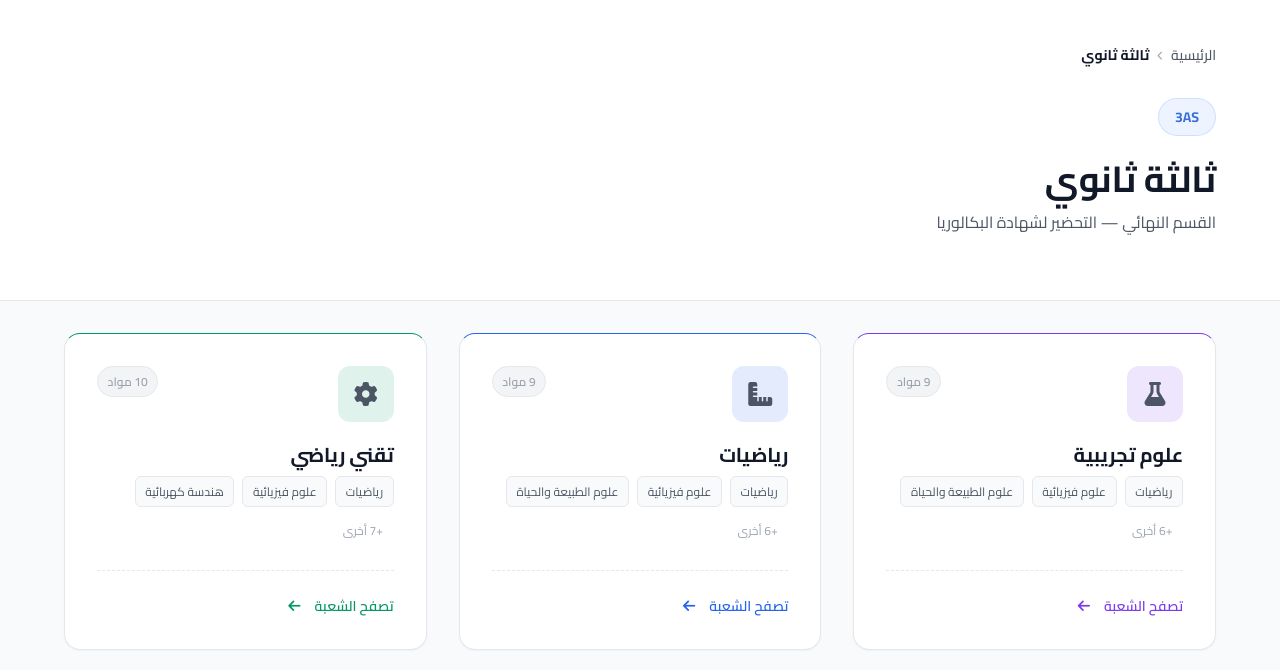
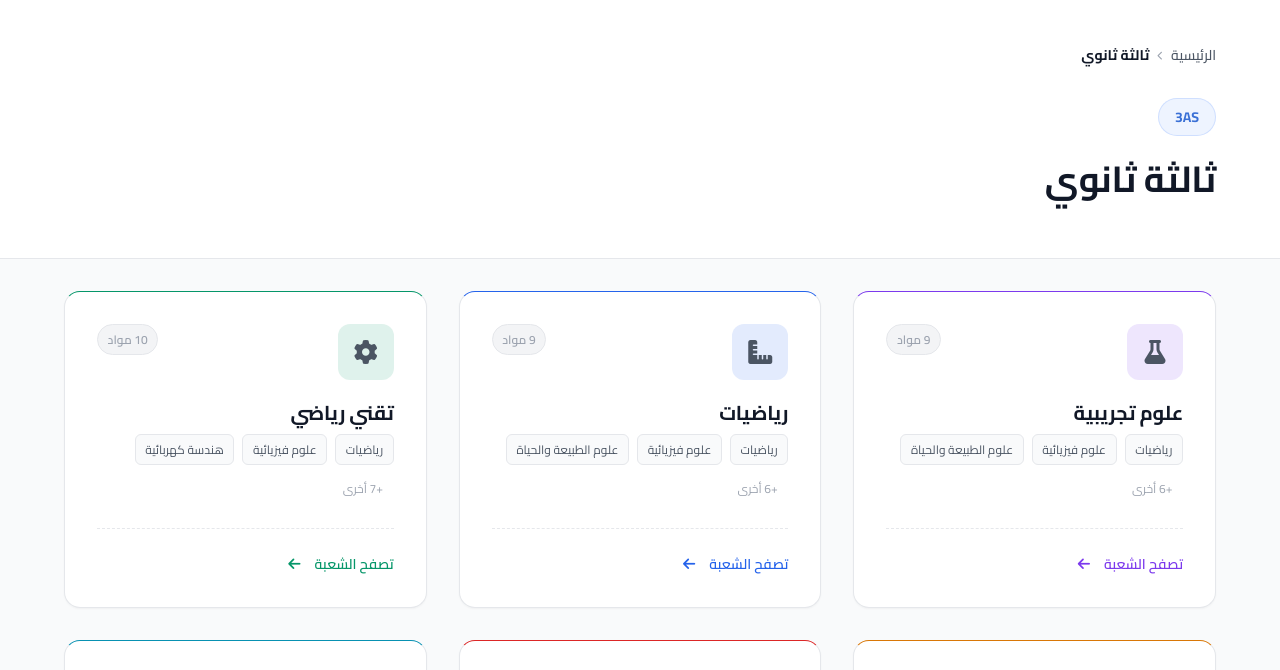
Before and after one commit to Moha55dz/EduDZ, a plain HTML site: page year.html in a window 1280 px wide. Shown: the part 76-746 px from the top of the page. Drawn offline with Linux system fonts and the light colour scheme.

Commit message:
removing some descriptions

```diff
--- a/app.js
+++ b/app.js
@@ -3,46 +3,46 @@
 // ============================================================
 
 const YEARS = {
-  "1AS": { title: "أولى ثانوي", desc: "السنة الأولى من التعليم الثانوي", badge: "1AS" },
-  "2AS": { title: "ثانية ثانوي", desc: "السنة الثانية - تحضير للبكالوريا", badge: "2AS" },
-  "3AS": { title: "ثالثة ثانوي", desc: "القسم النهائي — التحضير لشهادة البكالوريا", badge: "3AS" }
+  "1AS": { title: "أولى ثانوي", desc: "", badge: "1AS" },
+  "2AS": { title: "ثانية ثانوي", desc: "", badge: "2AS" },
+  "3AS": { title: "ثالثة ثانوي", desc: "", badge: "3AS" }
 };
 
 const TRACKS = {
   "Sciences": {
     icon: '<i class="fa-solid fa-flask"></i>',
     color: "#7C3AED",
-    description: "العلوم الفيزيائية والطبيعية والرياضيات الدقيقة",
+    description: "",
     subjects: ["Math", "Physics", "Science", "Arabic", "French", "English", "Islamic Studies", "Philosophy", "History & Geography"]
   },
   "Math": {
     icon: '<i class="fa-solid fa-ruler-combined"></i>',
     color: "#2563EB",
-    description: "دراسة معمقة في الرياضيات مع أساسيات علمية وتطبيقية",
+    description: "",
     subjects: ["Math", "Physics", "Science", "Arabic", "French", "English", "Islamic Studies", "Philosophy", "History & Geography"]
   },
   "Technical Math": {
     icon: '<i class="fa-solid fa-gear"></i>',
     color: "#059669",
-    description: "الرياضيات التطبيقية والهندسة التكنولوجية",
+    description: "",
     subjects: ["Math", "Physics", "Electrical Engineering", "Civil Engineering", "Arabic", "French", "English", "Islamic Studies", "Philosophy", "History & Geography"]
   },
   "Literature": {
     icon: '<i class="fa-solid fa-book-open"></i>',
     color: "#D97706",
-    description: "الأدب العربي، الفلسفة، والعلوم الإنسانية",
+    description: "",
     subjects: ["Arabic", "Philosophy", "History & Geography", "French", "English", "Islamic Studies", "Math"]
   },
   "Languages": {
     icon: '<i class="fa-solid fa-earth-africa"></i>',
     color: "#DC2626",
-    description: "فهم عميق للغات الأجنبية (الفرنسية، الإنجليزية، والثالثة)",
+    description: "",
     subjects: ["Arabic", "French", "English", "Third Language", "Math", "Philosophy", "History & Geography", "Islamic Studies"]
   },
   "Management": {
     icon: '<i class="fa-solid fa-chart-pie"></i>',
     color: "#0891B2",
-    description: "التسيير المالي والمحاسبي والاقتصاد والقانون",
+    description: "",
     subjects: ["Law", "Economics", "Accounting", "Math", "Arabic", "French", "English", "Islamic Studies", "Philosophy", "History & Geography"]
   }
 };
@@ -51,13 +51,13 @@ const TRACKS_1AS = {
   "Common Science": {
     icon: '<i class="fa-solid fa-microscope"></i>',
     color: "#2563EB",
-    description: "مواد علمية وتكنولوجية لتأسيس مسار علمي متين",
+    description: "",
     subjects: ["Math", "Physics", "Science", "Computer Science", "Technology", "Arabic", "French", "English", "Islamic Studies", "History & Geography"]
   },
   "Common Literature": {
     icon: '<i class="fa-solid fa-book-open"></i>',
     color: "#D97706",
-    description: "مواد أدبية إنسانية ولغات لتأسيس مسار أدبي",
+    description: "",
     subjects: ["Arabic", "History & Geography", "Islamic Studies", "French", "English", "Math", "Science", "Physics"]
   }
 };
@@ -66,37 +66,37 @@ const TRACKS_2AS = {
   "Sciences": {
     icon: '<i class="fa-solid fa-flask"></i>',
     color: "#7C3AED",
-    description: "العلوم الفيزيائية والطبيعية والرياضيات",
+    description: "",
     subjects: ["Math", "Physics", "Science", "Arabic", "French", "English", "Islamic Studies", "History & Geography"]
   },
   "Math": {
     icon: '<i class="fa-solid fa-ruler-combined"></i>',
     color: "#2563EB",
-    description: "دراسة معمقة في الرياضيات مع أساسيات علمية وتطبيقية",
+    description: "",
     subjects: ["Math", "Physics", "Science", "Arabic", "French", "English", "Islamic Studies", "History & Geography"]
   },
   "Technical Math": {
     icon: '<i class="fa-solid fa-gear"></i>',
     color: "#059669",
-    description: "الرياضيات التطبيقية والهندسة التكنولوجية",
+    description: "",
     subjects: ["Math", "Physics", "Electrical Engineering", "Civil Engineering", "Arabic", "French", "English", "Islamic Studies", "History & Geography"]
   },
   "Literature": {
     icon: '<i class="fa-solid fa-book-open"></i>',
     color: "#D97706",
-    description: "الأدب العربي، الفلسفة، والعلوم الإنسانية",
+    description: "",
     subjects: ["Arabic", "Philosophy", "History & Geography", "Physics", "Science", "French", "English", "Islamic Studies", "Math"]
   },
   "Languages": {
     icon: '<i class="fa-solid fa-earth-africa"></i>',
     color: "#DC2626",
-    description: "فهم عميق للغات الأجنبية",
+    description: "",
     subjects: ["Arabic", "French", "English", "Third Language", "Math", "History & Geography", "Islamic Studies"]
   },
   "Management": {
     icon: '<i class="fa-solid fa-chart-pie"></i>',
     color: "#0891B2",
-    description: "التسيير المالي والمحاسبي والاقتصاد والقانون",
+    description: "",
     subjects: ["Law", "Economics", "Accounting", "Math", "Arabic", "French", "English", "Islamic Studies", "History & Geography"]
   }
 };
@@ -105,121 +105,121 @@ const SUBJECTS = {
   "Math": {
     icon: '<i class="fa-solid fa-ruler-combined"></i>',
     color: "#2563EB",
-    description: "الجبر، الدّوال، الهندسة المكانية، والإحصاء",
+    description: "",
     resourceCount: { lessons: 24, exercises: 48, exams: 12, channels: 8 }
   },
   "Physics": {
     icon: '<i class="fa-solid fa-bolt"></i>',
     color: "#7C3AED",
-    description: "الميكانيك، الكهرباء، تطور الجمل والظواهر النووية",
+    description: "",
     resourceCount: { lessons: 20, exercises: 35, exams: 10, channels: 6 }
   },
   "Biology": {
     icon: '<i class="fa-solid fa-dna"></i>',
     color: "#059669",
-    description: "تركيب البروتين، المناعة، والنشاط الإنزيمي",
+    description: "",
     resourceCount: { lessons: 18, exercises: 30, exams: 8, channels: 5 }
   },
   "Chemistry": {
     icon: '<i class="fa-solid fa-flask-vial"></i>',
     color: "#059669",
-    description: "الكيمياء العضوية، المعايرة، وتفاعلات الأكسدة والإرجاع",
+    description: "",
     resourceCount: { lessons: 15, exercises: 25, exams: 5, channels: 3 }
   },
   "Arabic": {
     icon: '<i class="fa-solid fa-scroll"></i>',
     color: "#D97706",
-    description: "الأدب، القواعد، البلاغة، والتحليل النصّي",
+    description: "",
     resourceCount: { lessons: 15, exercises: 25, exams: 10, channels: 4 }
   },
   "French": {
     icon: '<i class="fa-solid fa-language"></i>',
     color: "#DC2626",
-    description: "النصوص التاريخية الحجاجية والمقال",
+    description: "",
     resourceCount: { lessons: 14, exercises: 22, exams: 9, channels: 5 }
   },
   "English": {
     icon: '<i class="fa-solid fa-language"></i>',
     color: "#0EA5E9",
-    description: "القواعد، المفردات، التعبير الكتابي وقراءة النصوص",
+    description: "",
     resourceCount: { lessons: 12, exercises: 20, exams: 8, channels: 4 }
   },
   "Philosophy": {
     icon: '<i class="fa-solid fa-brain"></i>',
     color: "#8B5CF6",
-    description: "المنطق، الأخلاق، الإبستمولوجيا والميتافيزيقا",
+    description: "",
     resourceCount: { lessons: 16, exercises: 18, exams: 7, channels: 3 }
   },
   "History & Geography": {
     icon: '<i class="fa-solid fa-map-location-dot"></i>',
     color: "#10B981",
-    description: "تاريخ الجزائر المعاصر والعالم، والجغرافيا الاقتصادية",
+    description: "",
     resourceCount: { lessons: 20, exercises: 24, exams: 10, channels: 4 }
   },
   "Islamic Studies": {
     icon: '<i class="fa-solid fa-mosque"></i>',
     color: "#16A34A",
-    description: "نصوص قرآنية، أحاديث، والفقه الإسلامي",
+    description: "",
     resourceCount: { lessons: 12, exercises: 15, exams: 6, channels: 2 }
   },
   "Spanish": {
     icon: '<i class="fa-solid fa-language"></i>',
     color: "#FACC15",
-    description: "أساسيات اللغة الإسبانية والنصوص الأدبية",
+    description: "",
     resourceCount: { lessons: 10, exercises: 15, exams: 5, channels: 2 }
   },
   "Technology": {
     icon: '<i class="fa-solid fa-lightbulb"></i>',
     color: "#475569",
-    description: "مبادئ الهندسة الكهربائية والميكانيكية",
+    description: "",
     resourceCount: { lessons: 20, exercises: 35, exams: 12, channels: 5 }
   },
   "Science": {
     icon: '<i class="fa-solid fa-microscope"></i>',
     color: "#7C3AED",
-    description: "العلوم الطبيعية العامة",
+    description: "",
     resourceCount: { lessons: 15, exercises: 20, exams: 8, channels: 4 }
   },
   "Computer Science": {
     icon: '<i class="fa-solid fa-laptop-code"></i>',
     color: "#475569",
-    description: "الخوارزميات، البرمجة، والشبكات",
+    description: "",
     resourceCount: { lessons: 10, exercises: 15, exams: 5, channels: 2 }
   },
   "Electrical Engineering": {
     icon: '<i class="fa-solid fa-plug"></i>',
     color: "#F59E0B",
-    description: "مبادئ الهندسة الكهربائية والدارات",
+    description: "",
     resourceCount: { lessons: 10, exercises: 20, exams: 5, channels: 2 }
   },
   "Civil Engineering": {
     icon: '<i class="fa-solid fa-building"></i>',
     color: "#14B8A6",
-    description: "مبادئ البناء والهندسة المدنية",
+    description: "",
     resourceCount: { lessons: 10, exercises: 20, exams: 5, channels: 2 }
   },
   "Law": {
     icon: '<i class="fa-solid fa-scale-balanced"></i>',
     color: "#475569",
-    description: "مدخل ومبادئ القانون العام والخاص",
+    description: "",
     resourceCount: { lessons: 15, exercises: 10, exams: 5, channels: 2 }
   },
   "Economics": {
     icon: '<i class="fa-solid fa-chart-line"></i>',
     color: "#0284C7",
-    description: "الاقتصاد الجزئي والكلي والمانجمنت",
+    description: "",
     resourceCount: { lessons: 15, exercises: 15, exams: 5, channels: 2 }
   },
   "Accounting": {
     icon: '<i class="fa-solid fa-coins"></i>',
     color: "#16A34A",
-    description: "التسيير المالي والمحاسبي والتدقيق",
+    description: "",
     resourceCount: { lessons: 20, exercises: 25, exams: 5, channels: 3 }
   },
   "Third Language": {
     icon: '<i class="fa-solid fa-language"></i>',
     color: "#F43F5E",
-    description: "اللغة الأجنبية الثالثة",
+    description: "",
     resourceCount: { lessons: 10, exercises: 15, exams: 5, channels: 2 }
   }
 };
@@ -810,7 +810,7 @@ function initYearPage() {
 
   const isBacFlowGlob = window.location.pathname.includes('bac.html');
   if(titleEl) titleEl.textContent = isBacFlowGlob ? 'البكالوريا' : yearData.title;
-  if(descEl) descEl.textContent = isBacFlowGlob ? 'مواضيع وحلول بكالوريا سابقة' : yearData.desc;
+  if(descEl) descEl.style.display = 'none';
   if(badgeEl) badgeEl.textContent = isBacFlowGlob ? 'BAC' : yearData.badge;
   if(bcYear) { bcYear.textContent = isBacFlowGlob ? 'البكالوريا' : yearData.title; bcYear.href = isBacFlowGlob ? 'bac.html' : `year.html?year=${year}`; }
 
@@ -882,7 +882,7 @@ function initTrackPage() {
 
   const isBacFlowTrack = window.location.pathname.includes('bac_track.html');
   if(titleEl) titleEl.textContent = arTrackName;
-  if(descEl) descEl.textContent = trackData.description;
+  if(descEl) descEl.style.display = 'none';
   if(badgeEl) badgeEl.textContent = `${isBacFlowTrack ? 'BAC' : (YEARS[year]?.badge || year)} • ${arTrackName}`;
   if(bcYear) { bcYear.textContent = isBacFlowTrack ? 'البكالوريا' : (YEARS[year]?.title || year); bcYear.href = isBacFlowTrack ? 'bac.html' : `year.html?year=${year}`; }
   if(bcTrack) { bcTrack.textContent = arTrackName; }
@@ -999,7 +999,7 @@ function initSubjectPage() {
   const titleEl = document.getElementById('sub-title');
   const descEl = document.getElementById('sub-desc');
   if(titleEl) titleEl.textContent = sAr;
-  if(descEl) descEl.textContent = `${subjectData.description} لطلاب السنة ${YEARS[year]?.title || year} لشعبة ${arTrackName}.`;
+  if(descEl) descEl.style.display = 'none';
 
   const favBtn = document.getElementById('favSubjectBtn');
   if(favBtn) {
--- a/year.html
+++ b/year.html
@@ -66,9 +66,7 @@
       <div class="page-header-content">
         <div class="year-badge" id="pageBadge">3AS</div>
         <h1 id="pageTitle">القسم النهائي</h1>
-        <p id="pageDesc" style="color: var(--text-secondary); max-width: 600px;">
-          التحضير لشهادة البكالوريا
-        </p>
+
       </div>
     </div>
   </div>
```
Also changed, not shown: bac.html (+1 -3 lines), bac_subject.html (+1 -1 lines), bac_track.html (+1 -3 lines), index.html (+0 -3 lines), subject.html (+1 -1 lines), track.html (+1 -3 lines).
